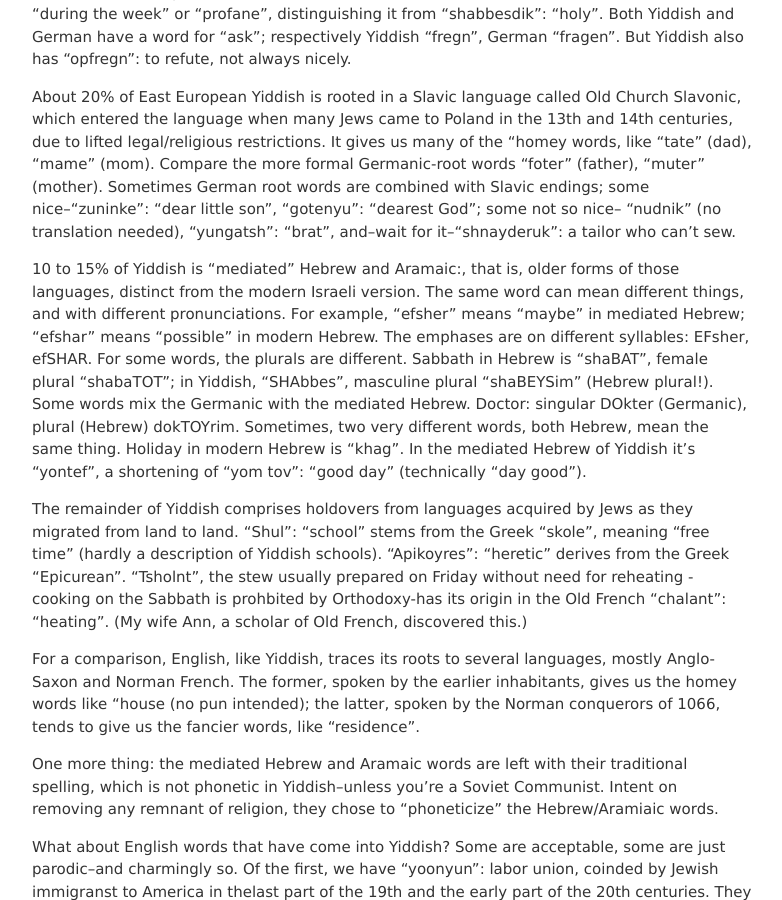
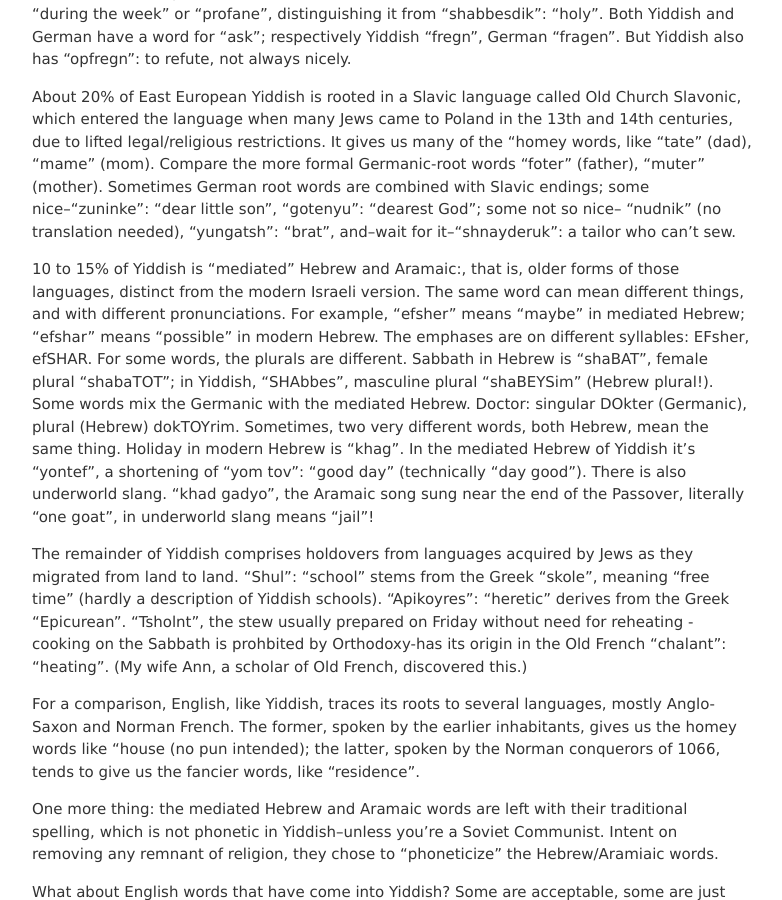
Before and after one commit to jvmallow/jvmallow.github.io, a Jekyll site: the page built from _posts/2025-05-31-Yiddish.md, in a window 1280 px wide and 900 px high, scrolled down 1880 px. Shown: the whole window, without its empty margins (248-1030 px from the left). Built offline with Jekyll 4.4.1, drawn with Linux system fonts in a browser that asks for light colours; a script that is not in the unit is left out.

Commit message:
Update 2025-05-31-Yiddish.md

```diff
--- a/_posts/2025-05-31-Yiddish.md
+++ b/_posts/2025-05-31-Yiddish.md
@@ -29,7 +29,7 @@ Yiddish is about 50% cognate with modern German (although its origins are with m
 
 About 20% of East European Yiddish is rooted in a Slavic language called Old Church Slavonic, which entered the language when many Jews came to Poland in the 13th and 14th centuries, due to lifted legal/religious restrictions.  It gives us many of the "homey words, like "tate" (dad), "mame" (mom). Compare the more formal Germanic-root words "foter" (father), "muter" (mother).   Sometimes German root words are combined with Slavic endings; some nice--"zuninke": "dear little son", "gotenyu": "dearest God"; some not so nice-- "nudnik" (no translation needed), "yungatsh": "brat", and--wait for it--"shnayderuk": a tailor who can't sew.
 
-10 to 15% of Yiddish is "mediated" Hebrew and Aramaic:, that is, older forms of those languages, distinct from the modern Israeli version. The same word can mean different things, and with different pronunciations. For example, "efsher" means "maybe" in mediated Hebrew; "efshar" means "possible" in modern Hebrew. The emphases are on different syllables: EFsher, efSHAR. For some words, the plurals are different. Sabbath in Hebrew is "shaBAT", female plural "shabaTOT"; in Yiddish, "SHAbbes", masculine plural "shaBEYSim" (Hebrew plural!).  Some words mix the Germanic with the mediated Hebrew. Doctor: singular DOkter (Germanic), plural (Hebrew) dokTOYrim. Sometimes, two very different words, both Hebrew, mean the same thing. Holiday in modern Hebrew is "khag". In the mediated Hebrew of Yiddish it's "yontef", a shortening of "yom tov": "good day"  (technically "day good").
+10 to 15% of Yiddish is "mediated" Hebrew and Aramaic:, that is, older forms of those languages, distinct from the modern Israeli version. The same word can mean different things, and with different pronunciations. For example, "efsher" means "maybe" in mediated Hebrew; "efshar" means "possible" in modern Hebrew. The emphases are on different syllables: EFsher, efSHAR. For some words, the plurals are different. Sabbath in Hebrew is "shaBAT", female plural "shabaTOT"; in Yiddish, "SHAbbes", masculine plural "shaBEYSim" (Hebrew plural!).  Some words mix the Germanic with the mediated Hebrew. Doctor: singular DOkter (Germanic), plural (Hebrew) dokTOYrim. Sometimes, two very different words, both Hebrew, mean the same thing. Holiday in modern Hebrew is "khag". In the mediated Hebrew of Yiddish it's "yontef", a shortening of "yom tov": "good day"  (technically "day good").  There is also underworld slang. "khad gadyo", the Aramaic song sung near the end of the Passover, literally "one goat", in underworld slang means "jail"!
 
 The remainder of Yiddish comprises holdovers from languages acquired by Jews as they migrated from land to land.  "Shul": "school" stems from the Greek "skole", meaning "free time" (hardly a description of Yiddish schools). "Apikoyres": "heretic" derives from the Greek "Epicurean". "Tsholnt", the stew usually prepared on Friday without need for reheating - cooking on the Sabbath is prohbited by Orthodoxy-has its origin in the Old French "chalant": "heating". (My wife Ann, a scholar of Old French, discovered this.)
 
```
